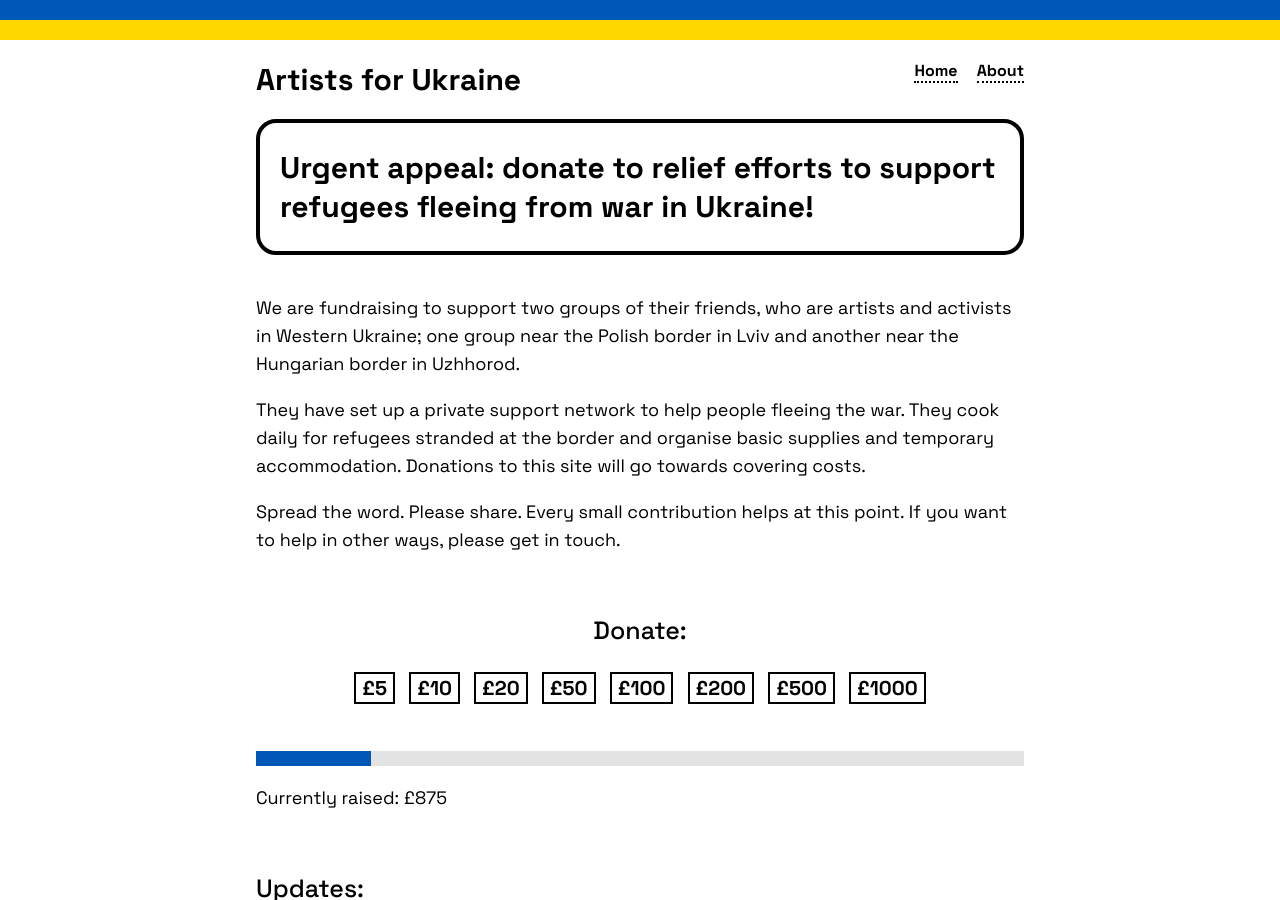
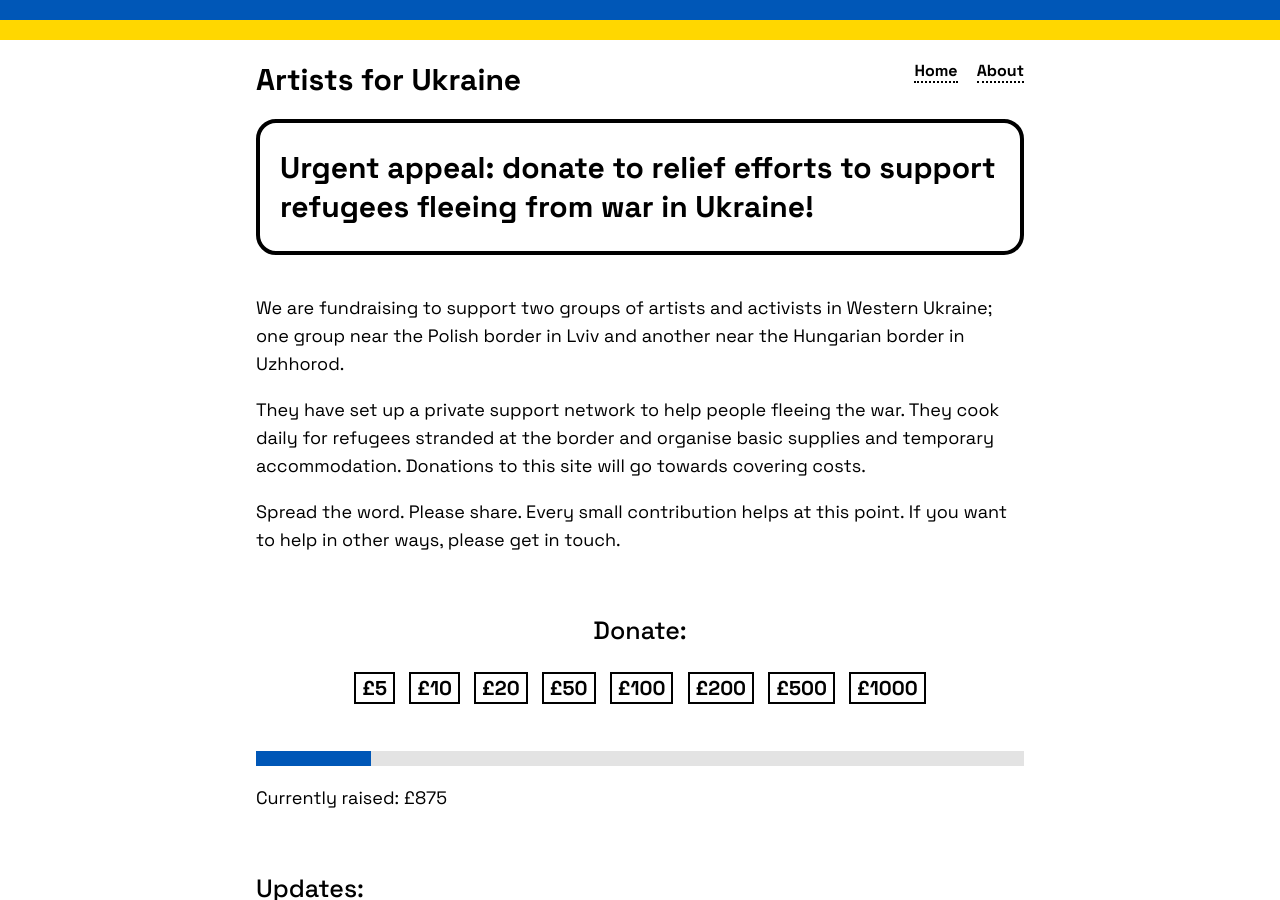
Before and after one commit to Zanemax/artists-for-ukraine, a Jekyll site: the page built from index.html, in a window 1280 px wide and 900 px high. Built offline with Jekyll 4.4.1, drawn with Linux system fonts in a browser that asks for light colours.

Commit message:
Grammar fix

```diff
--- a/index.html
+++ b/index.html
@@ -117,7 +117,7 @@ title: Artists for Ukraine
 </div>
 <br>
 
-<p>We are fundraising to support two groups of their friends, who are artists and activists in Western Ukraine;  one group near the Polish border in Lviv and another near the Hungarian border in Uzhhorod.
+<p>We are fundraising to support two groups of artists and activists in Western Ukraine; one group near the Polish border in Lviv and another near the Hungarian border in Uzhhorod.
 </p>
 <p>
 They have set up a private support network to help people fleeing the war. They cook daily for refugees stranded at the border and organise basic supplies and temporary accommodation. Donations to this site will go towards covering costs.
```
